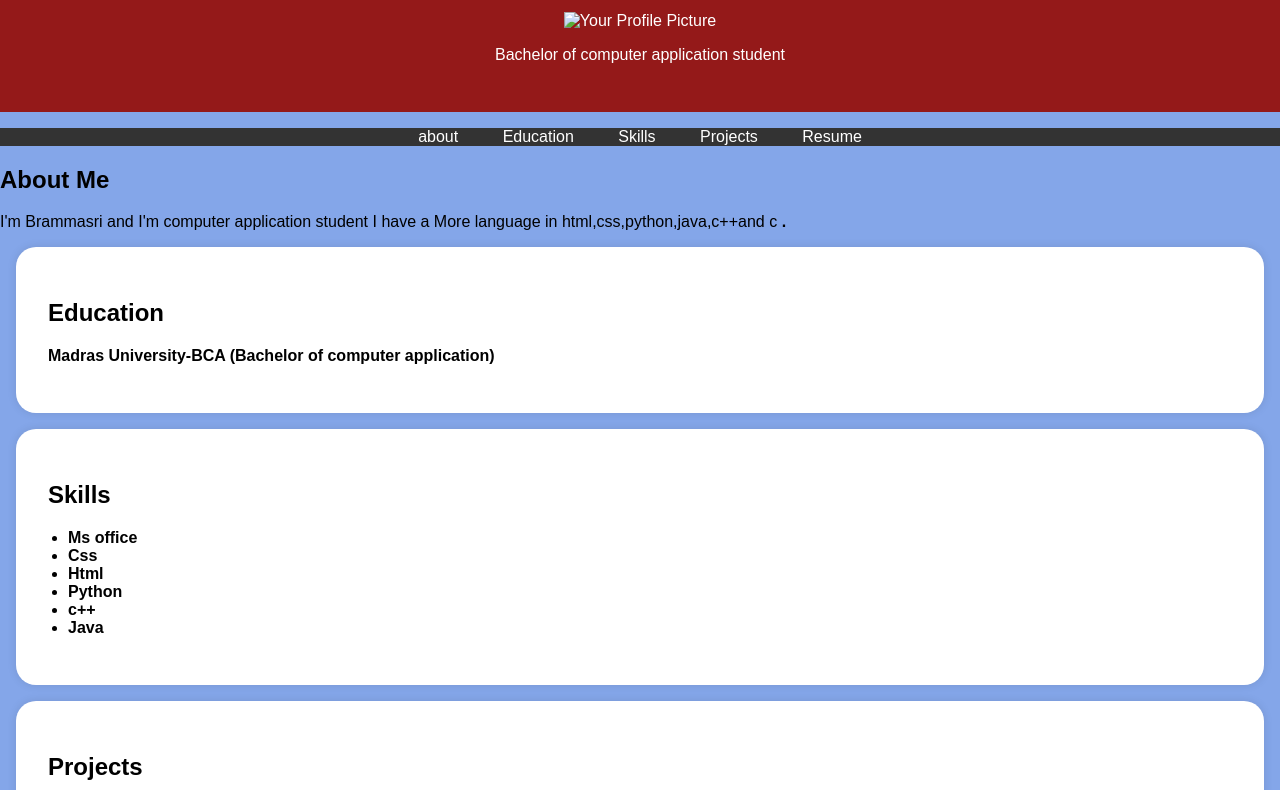
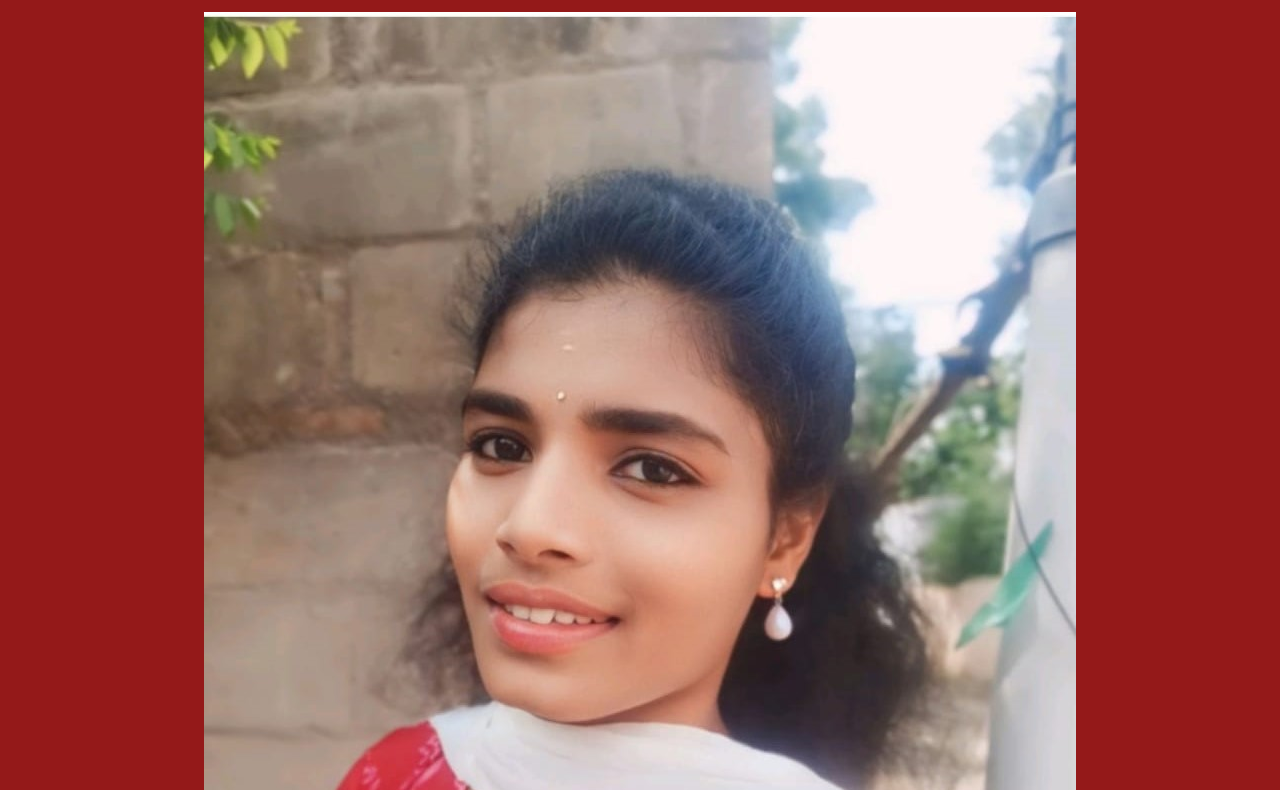
Before and after one commit to rakkirakkirakki/brammash1, a plain HTML site: page index.html in a window 1280 px wide. Shown: the part 119-909 px from the top of the page. Drawn offline with Linux system fonts and the light colour scheme.

Commit message:
Update index.html

```diff
--- a/index.html
+++ b/index.html
@@ -97,7 +97,7 @@
             <!--add your profile photo here-->
 
             <h1>BRAMMASRI.A</h1>
-            <img src="IMG 1.jpg" alt="Your Profile Picture" class="Profile Picture">
+            <img src="Image.jpg" alt="Your Profile Picture" class="Profile Picture">
             <p> Bachelor of computer application student</p>
         </div>
     </header>
```
